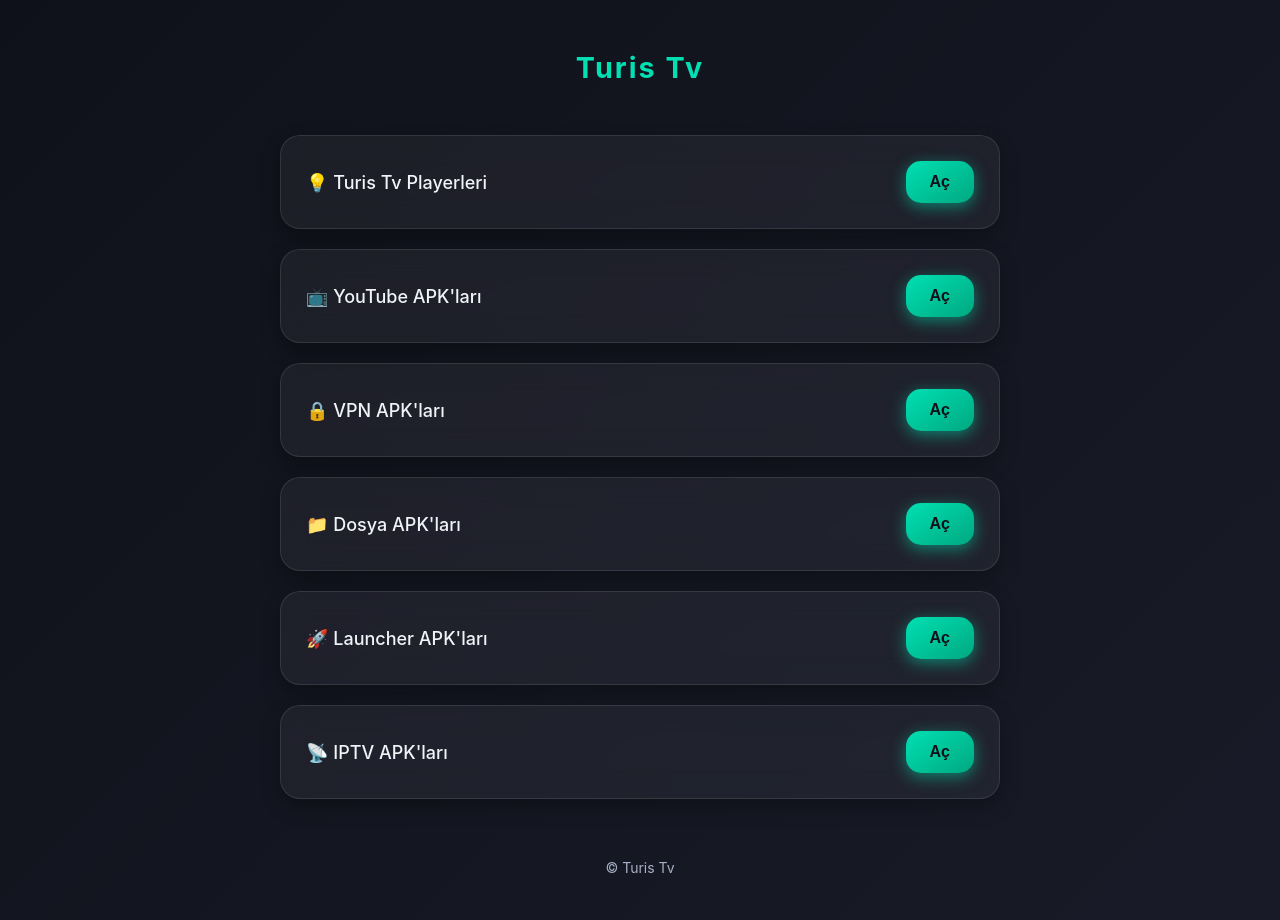
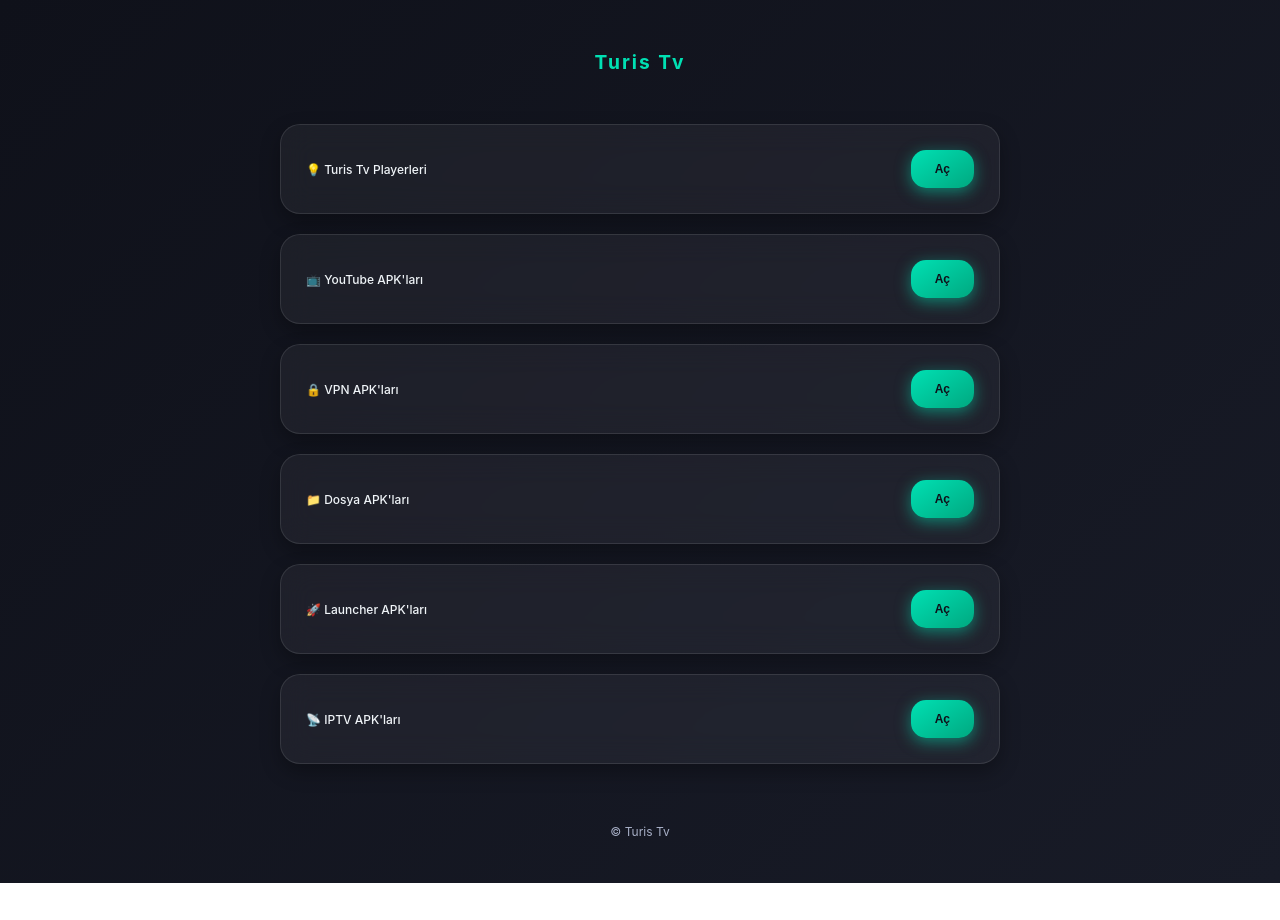
Before and after one commit to Turis-Tv/Pixxel-Players-Download, a plain HTML site: page index.html in a window 1280 px wide. After the commit the page ends 883 px from the top, so only its background shows below. Drawn offline with Linux system fonts and the light colour scheme.

Commit message:
Update index.html

```diff
--- a/index.html
+++ b/index.html
@@ -36,7 +36,7 @@ h2 {
     margin-top: 0;
     margin-bottom: 50px;
     font-weight: 700;
-    font-size: 1.8em;
+    font-size: 1.2em;
     letter-spacing: 2px;
 }
 
@@ -60,7 +60,7 @@ h2 {
     box-shadow: 0 4px 10px rgba(0, 0, 0, 0.4);
 }
 .card span {
-    font-size: 18px;
+    font-size: 12px;
     font-weight: 500;
 }
 
@@ -71,7 +71,7 @@ h2 {
     color: var(--bg-dark);
     padding: 12px 24px;
     border-radius: 15px;
-    font-size: 16px;
+    font-size: 12px;
     font-weight: 700;
     cursor: pointer;
     box-shadow: 0 4px 15px rgba(0, 224, 179, 0.5);
@@ -87,7 +87,7 @@ h2 {
     text-align: center;
     margin-top: 60px;
     padding-bottom: 20px;
-    font-size: 14px;
+    font-size: 12px;
     color: var(--text-secondary);
 }
 
```
